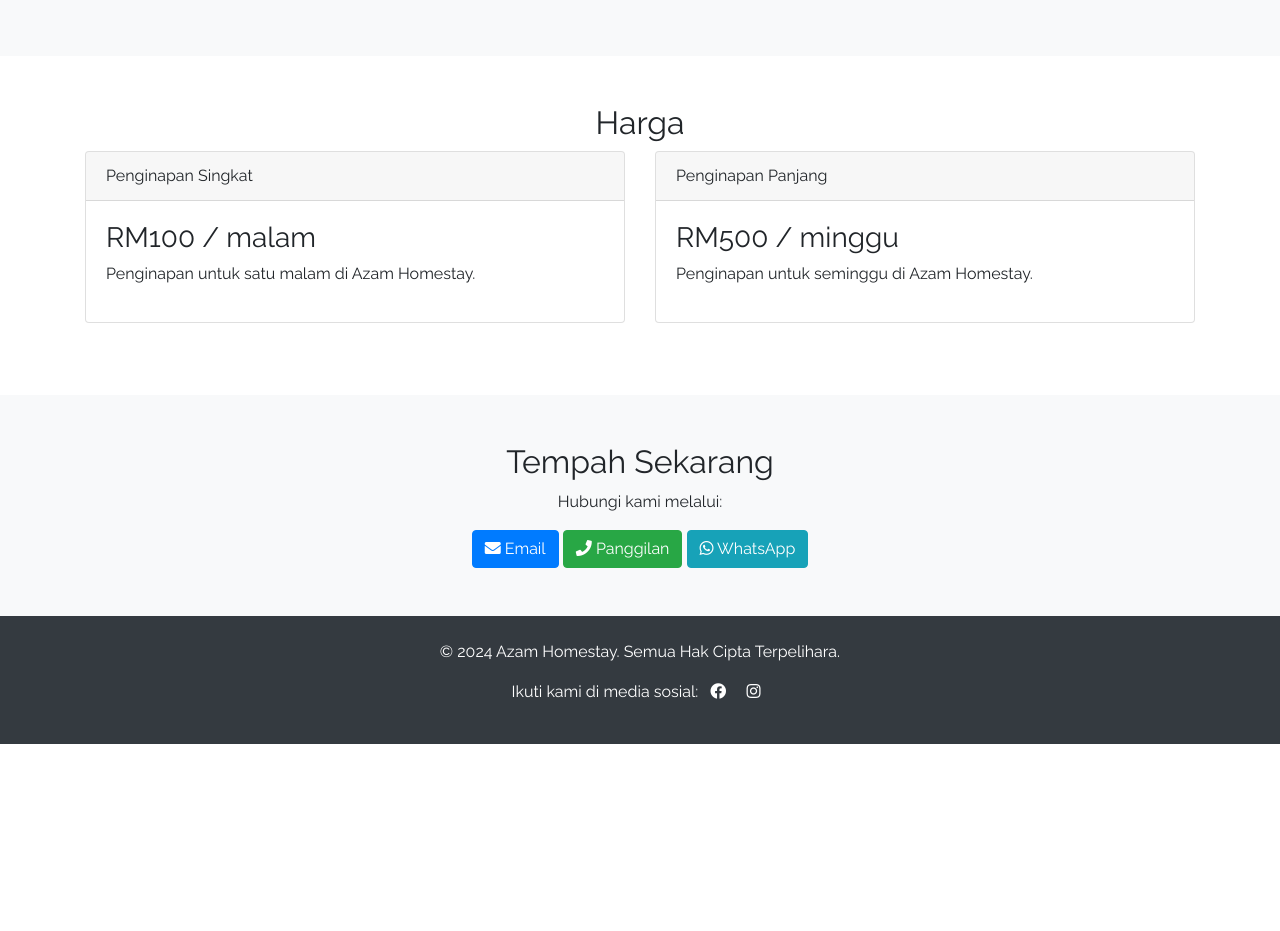
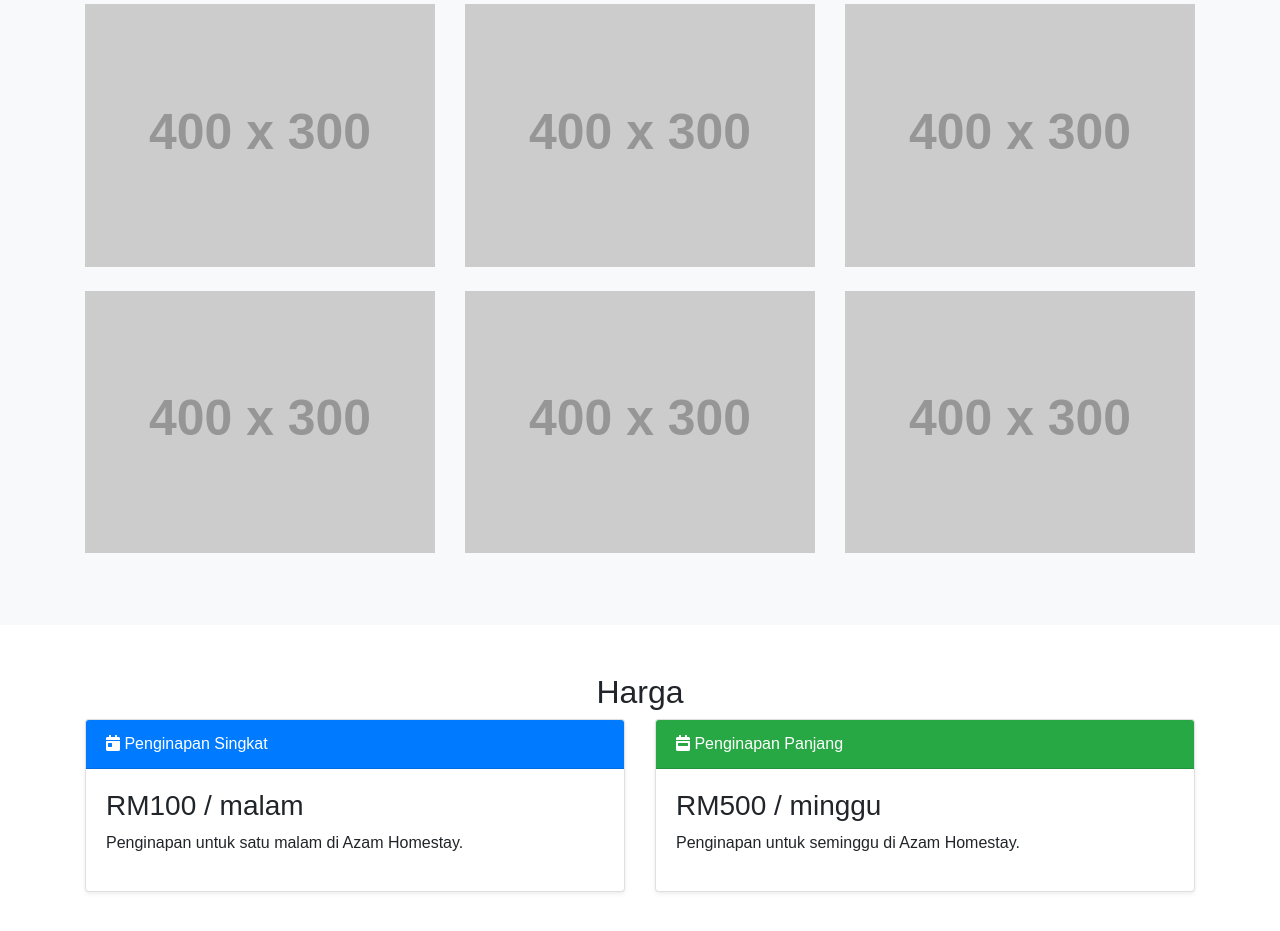
Before and after one commit to alimie/azamhomestay, a plain HTML site: page index.html in a window 1280 px wide. Shown: the part 1787-2718 px from the top of the page. Before the commit the page ends 2531 px from the top, so only its background shows below. Drawn offline with nearby package versions, Linux system fonts and the light colour scheme; placeholder pictures from the web are drawn by us.

Commit message:
Update index.html

```diff
--- a/index.html
+++ b/index.html
@@ -4,7 +4,7 @@
     <meta charset="UTF-8">
     <meta name="viewport" content="width=device-width, initial-scale=1.0">
     <title>Azam Homestay</title>
-    <link href="https://fonts.googleapis.com/css2?family=Raleway:wght@400;700&family=Open+Sans&display=swap" rel="stylesheet">
+    <link href="https://fonts.googleapis.com/css2?family=Abril+Fatface&family=Poppins:wght@400;600&display=swap" rel="stylesheet">
     <link rel="stylesheet" href="https://stackpath.bootstrapcdn.com/bootstrap/4.5.2/css/bootstrap.min.css">
     <link rel="stylesheet" href="https://cdnjs.cloudflare.com/ajax/libs/font-awesome/5.15.4/css/all.min.css">
     <link rel="stylesheet" href="https://cdnjs.cloudflare.com/ajax/libs/fancybox/3.5.7/jquery.fancybox.min.css">
@@ -14,7 +14,7 @@
 
     <!-- Logo Section -->
     <div class="text-center py-3">
-        <img src="https://placehold.co/200x200" alt="Azam Homestay Logo" class="logo img-fluid">
+        <img src="logo.png" alt="Azam Homestay Logo" class="logo img-fluid">
     </div>
 
     <!-- Navbar -->
@@ -66,6 +66,7 @@
         <div class="container">
             <h2 class="text-center">Galeri</h2>
             <div class="row">
+                <!-- 9 Images in the Gallery -->
                 <div class="col-md-4">
                     <a href="https://placehold.co/800x600" data-fancybox="gallery" data-caption="Image 1">
                         <img src="https://placehold.co/400x300" class="img-fluid mb-4" alt="Gallery image 1">
@@ -81,6 +82,36 @@
                         <img src="https://placehold.co/400x300" class="img-fluid mb-4" alt="Gallery image 3">
                     </a>
                 </div>
+                <div class="col-md-4">
+                    <a href="https://placehold.co/800x600" data-fancybox="gallery" data-caption="Image 4">
+                        <img src="https://placehold.co/400x300" class="img-fluid mb-4" alt="Gallery image 4">
+                    </a>
+                </div>
+                <div class="col-md-4">
+                    <a href="https://placehold.co/800x600" data-fancybox="gallery" data-caption="Image 5">
+                        <img src="https://placehold.co/400x300" class="img-fluid mb-4" alt="Gallery image 5">
+                    </a>
+                </div>
+                <div class="col-md-4">
+                    <a href="https://placehold.co/800x600" data-fancybox="gallery" data-caption="Image 6">
+                        <img src="https://placehold.co/400x300" class="img-fluid mb-4" alt="Gallery image 6">
+                    </a>
+                </div>
+                <div class="col-md-4">
+                    <a href="https://placehold.co/800x600" data-fancybox="gallery" data-caption="Image 7">
+                        <img src="https://placehold.co/400x300" class="img-fluid mb-4" alt="Gallery image 7">
+                    </a>
+                </div>
+                <div class="col-md-4">
+                    <a href="https://placehold.co/800x600" data-fancybox="gallery" data-caption="Image 8">
+                        <img src="https://placehold.co/400x300" class="img-fluid mb-4" alt="Gallery image 8">
+                    </a>
+                </div>
+                <div class="col-md-4">
+                    <a href="https://placehold.co/800x600" data-fancybox="gallery" data-caption="Image 9">
+                        <img src="https://placehold.co/400x300" class="img-fluid mb-4" alt="Gallery image 9">
+                    </a>
+                </div>
             </div>
         </div>
     </section>
@@ -91,8 +122,10 @@
             <h2 class="text-center">Harga</h2>
             <div class="row">
                 <div class="col-md-6">
-                    <div class="card mb-4">
-                        <div class="card-header">Penginapan Singkat</div>
+                    <div class="card mb-4 shadow-sm rounded">
+                        <div class="card-header bg-primary text-white">
+                            <i class="fas fa-calendar-day"></i> Penginapan Singkat
+                        </div>
                         <div class="card-body">
                             <h3>RM100 / malam</h3>
                             <p>Penginapan untuk satu malam di Azam Homestay.</p>
@@ -100,8 +133,10 @@
                     </div>
                 </div>
                 <div class="col-md-6">
-                    <div class="card mb-4">
-                        <div class="card-header">Penginapan Panjang</div>
+                    <div class="card mb-4 shadow-sm rounded">
+                        <div class="card-header bg-success text-white">
+                            <i class="fas fa-calendar-week"></i> Penginapan Panjang
+                        </div>
                         <div class="card-body">
                             <h3>RM500 / minggu</h3>
                             <p>Penginapan untuk seminggu di Azam Homestay.</p>
```
